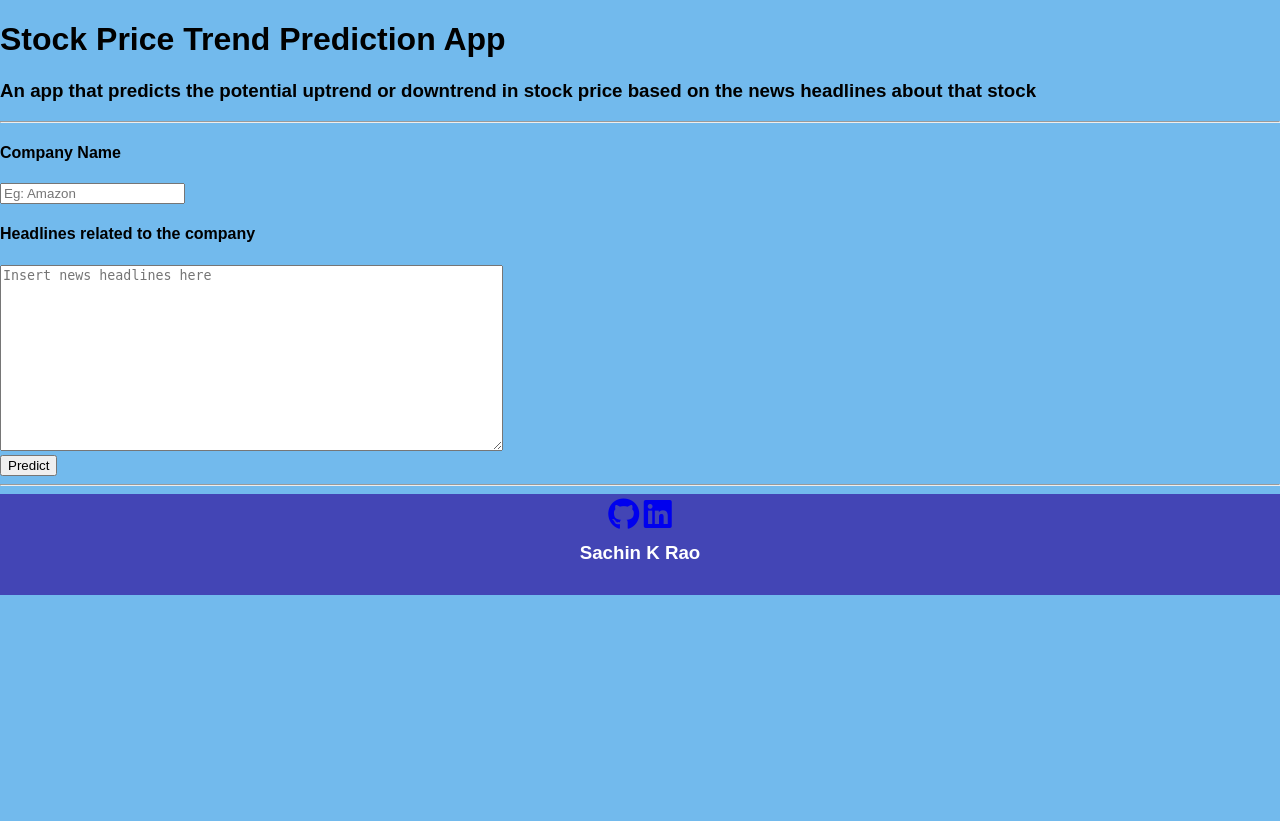
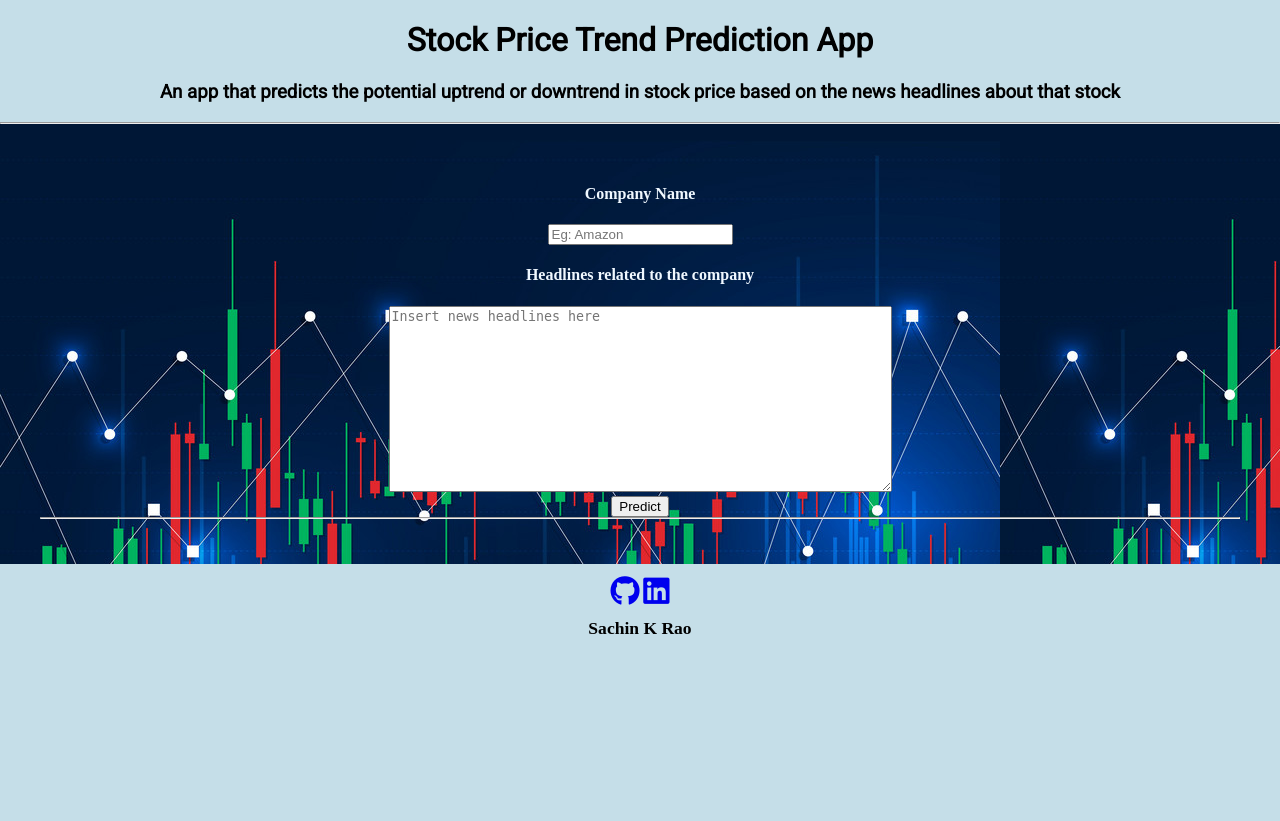
Before and after one commit to sachinrao24/StockSentimentAnalysis, a Flask app: page / in a window 1280 px wide. After the commit the page ends 634 px from the top, so only its background shows below. Run offline with Flask 2, Linux system fonts and the light colour scheme; parts of the project's set-up code (start-up, migrations or seed data) failed here and were passed over; some libraries are stand-ins or nearby versions.

Commit message:
Add files via upload

```diff
--- a/static/styles.css
+++ b/static/styles.css
@@ -1,164 +1,47 @@
-html{
-	height: 100%;
-	margin: 0;
+body{
+    margin: 0;
+    background-color: #c5dee8;
 }
 
-body{
-	font-family: Arial, Helvetica, sans-serif;
-	height: 100%;
-	margin: 0;
-	background-color: #72baed;
+.top-div{
+    margin: 0;
+    font-family: 'Roboto', 'sans-serif';
+    text-align: center;
 }
 
-/* Website Title */
-.container{
-	background-color: #0c0e6e;
-	color: white;
-    padding: 20px;
-	display: block;
-	text-align: center;
-}
-
-.container-heading{
-    margin: 1%;
-}
-
-.heading_first{
-	font-family: 'Verdana', sans-serif;
-	font-weight: 1000;
-}
-
-.heading_second{
-	font-family: 'Roboto', 'sans-serif';
-	font-weight: 500;
-}
-
-.description p{
-    font-style: italic;
-	font-family:'Segoe UI', Tahoma, Geneva, Verdana, sans-serif ;
-    font-size: 14px;
-	font-weight: 500;
+hr{
     margin: 0;
 }
 
-
-/* Prediction Area */
-.prediction-area{
-	position: relative;
-	display: flex;
-	justify-content: space-evenly;
-	padding: 20px 40px;
-	background-color: #cee0ed;
+.middle-div{
+    display: block;
+    margin:0;
+    text-align: center;
+    color: aliceblue;
+    background-image: url("../static/background.jpg");
+    max-width: 100%;
+    height:360px;
+    justify-content: space-evenly;
+	padding: 40px 40px;
 }
 
-
-.div2, .results{
-	display: inline-block;
-	width: auto;
-	height: 429px;
-	text-align: center;
+myButton:hover{
+    color: teal;
 }
 
-/* Form */
-.form-input{
-	background-color: white;
-	width: 370px;
-	height: 30px;
-	border-radius: 3px;
-	border: 0;
-	text-align: center;
-	-webkit-box-shadow: inset 7px 3px 16px -10px rgba(0,0,0,0.75);
-	-moz-box-shadow: inset 7px 3px 16px -10px rgba(0,0,0,0.75);
-	box-shadow: inset 7px 3px 16px -10px rgba(0,0,0,0.75);
-	margin-bottom: 15px;
+.footer{
+    margin-top: 20px;
+    text-align: center;
+    font-size: 15px;
+    margin-bottom: 20px;
+    align-content: center;
 }
 
-.form-textarea{
-	background-color: white;
-	border-radius: 3px;
-	border: 0;
-	text-align: center;
-	-webkit-box-shadow: inset 7px 3px 16px -10px rgba(0,0,0,0.75);
-	-moz-box-shadow: inset 7px 3px 16px -10px rgba(0,0,0,0.75);
-	box-shadow: inset 7px 3px 16px -10px rgba(0,0,0,0.75);
-	margin-bottom: 15px;
+.icon{
+    display: inline;
+    size: 5%;
 }
 
-.align-center{
-	padding: 0 30px;
-}
-
-/* Predict Button */
-.myButton {
-	background-color:#0c0c0c;
-	border-radius: 5px;
-	display:inline-block;
-	cursor:pointer;
-	color:#ffffff;
-	font-family:Arial;
-	font-size:15px;
-	font-weight:bold;
-	padding:7px 30px;
-	margin-top: 10px;
-	text-decoration:none;
-	transition: 0.5s ease-out;
-}
-
-.myButton:hover{
-	background-color: #E9E9E9;
-	color: #000000;
-	box-shadow: inset 7px 3px 16px -10px rgba(0,0,0,0.75);
-}
-
-.myButton:active {
-	position:relative;
-	top:1px;
-}
-
-/* Footer */
-.footer{
-	background-color: #4345b5;
-	color: white;
-	padding: 12px;
-    text-align: center;
-}
-
-.contact-icon{
-	color: #ffffff;
-	padding: 7px;
-}
-
-.contact-icon:hover{
+.icon:hover{
 	color: #a6a19a;
 }
-
-.footer-description{
-	margin: 0;
-	font-size: 12px;
-	font-weight: 100;
-}
-
-/* Result */
-.results{
-  display: inline-block;
-  width: auto;
-  height: 429px;
-  line-height: 400px;
-  text-align: center;
-}
-
-.danger{
-    color: #ff0000;
-}
-
-.safe{
-    color: green;
-}
-
-.gif{
-	width: 25%;
-}
-
-.gif1{
-	width: 40%;
-}
```
Also changed, not shown: static/background.jpg (added).
